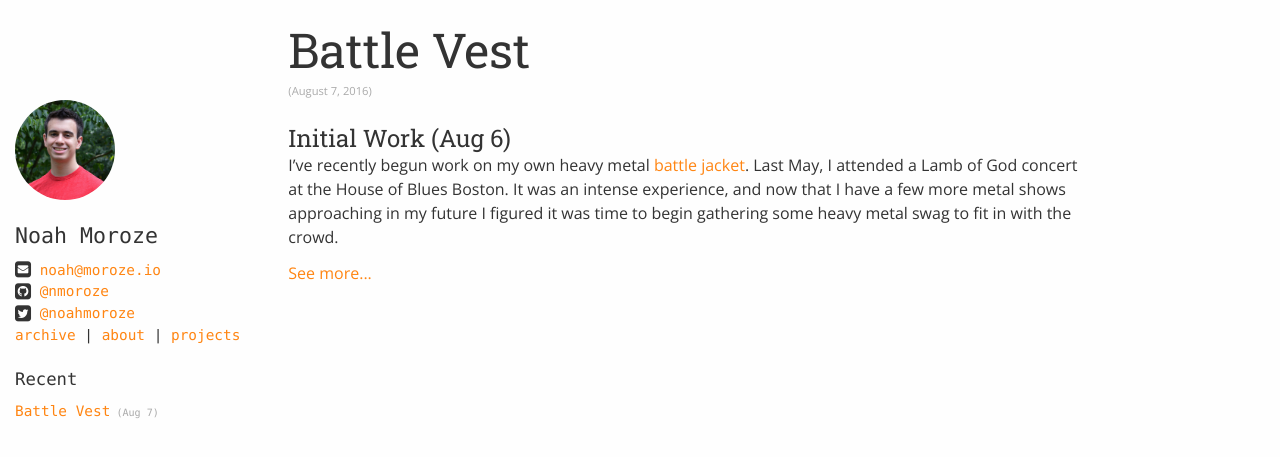
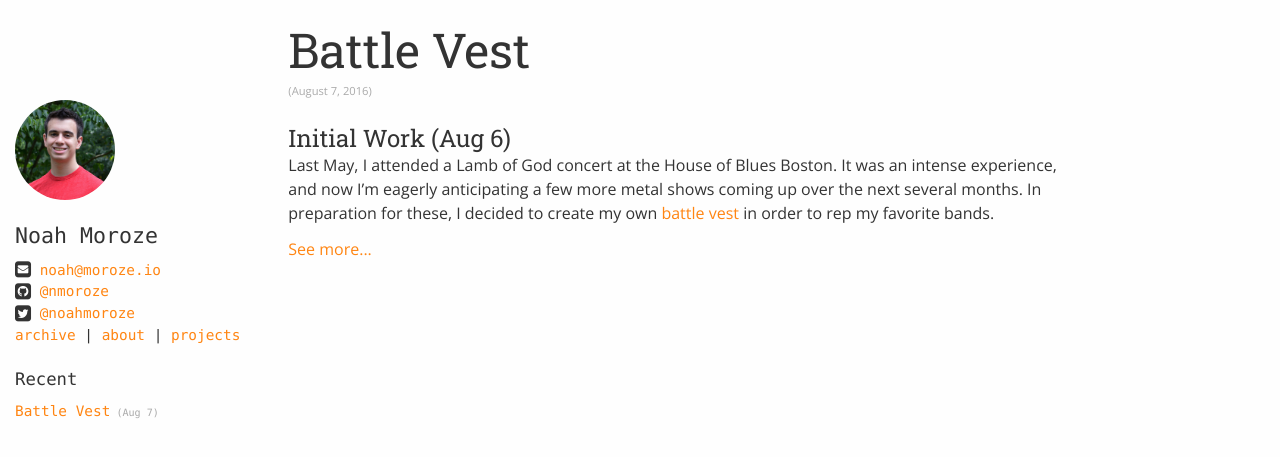
Before and after one commit to nmoroze/personal-site-archive, a Jekyll site: the page built from index.html, in a window 1280 px wide. Shown: the top 457 px of the page. Built offline with Jekyll 4.4.1, drawn with Linux system fonts in a browser that asks for light colours.

Commit message:
edited battle vest post

```diff
--- a/_posts/2016-08-07-battle-jacket.md
+++ b/_posts/2016-08-07-battle-jacket.md
@@ -8,11 +8,11 @@ summary: DIY Heavy Metal Battle Jacket!
 ---
 
 ## Initial Work (Aug 6)
-I've recently begun work on my own heavy metal [battle jacket](https://en.wikipedia.org/wiki/Cut-off). Last May, I attended a Lamb of God concert at the House of Blues Boston. It was an intense experience, and now that I have a few more metal shows approaching in my future I figured it was time to begin gathering some heavy metal swag to fit in with the crowd.
+Last May, I attended a Lamb of God concert at the House of Blues Boston. It was an intense experience, and now I'm eagerly anticipating a few more metal shows coming up over the next several months. In preparation for these, I decided to create my own [battle vest](https://en.wikipedia.org/wiki/Cut-off) in order to rep my favorite bands.
 
 I started off with a huge denim jacket from a local thrift store and a pair of scissors and got to work.
 
-First came removing the decidedly unmetal parts of the jacket: the colorful fleece liner on the inside, and the rope clasps on the outside. Next came the hood and sleeves, making this into a stylish vest that can be worn over your favorite black t-shirt. It's not as noticeable here, but I also had to cut off a good portion of the bottom of the jacket to make the length a little more reasonable.
+First came removing the decidedly not-so-metal parts of the jacket: the colorful fleece liner on the inside, and the rope clasps on the outside. Next came the hood and sleeves, making this into a stylish vest that can be worn over your favorite black t-shirt. It's not as noticeable here, but I also had to cut off a good portion of the bottom of the jacket to make the length a little more reasonable.
 
 <div class="row" markdown="1">
 ![Jacket to begin with](/images/battle_jacket/initial_jacket.jpg){:class="img-responsive col-md-3"}
```
Also changed, not shown: 5 other files.
